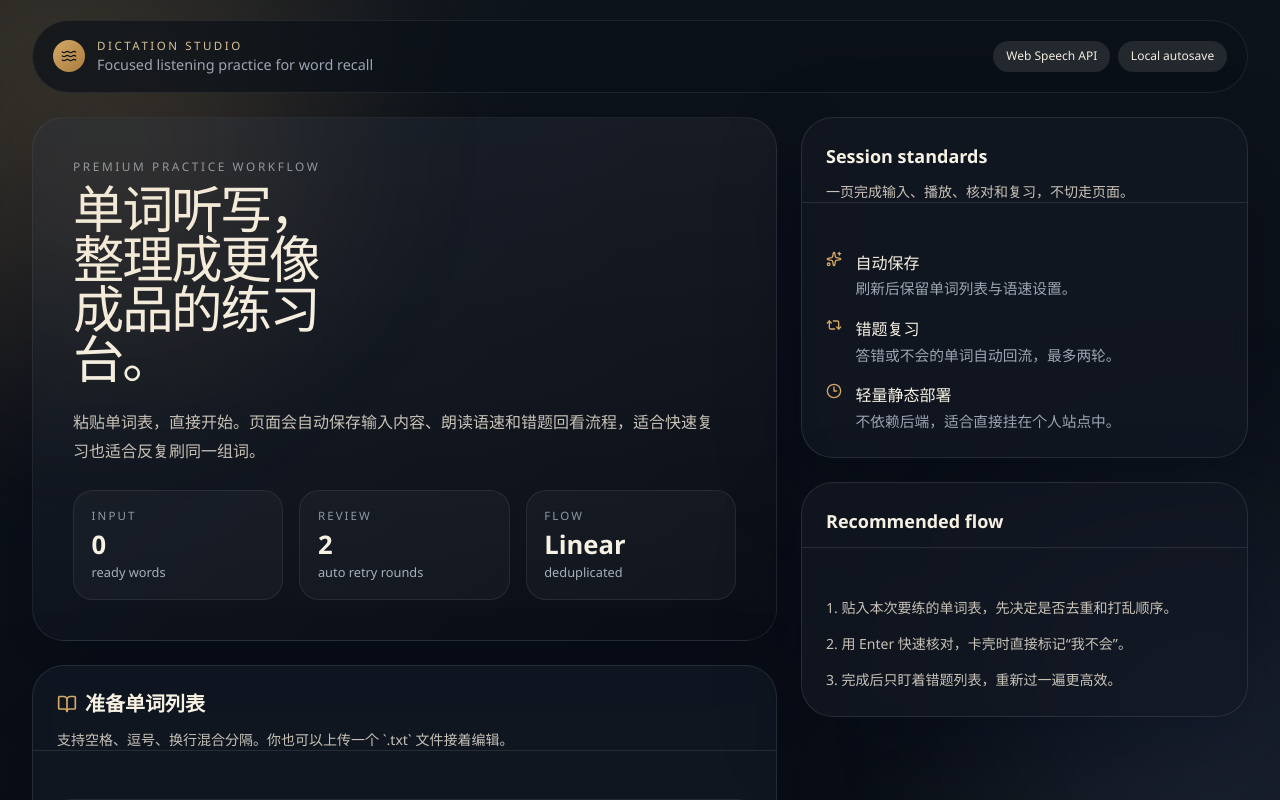
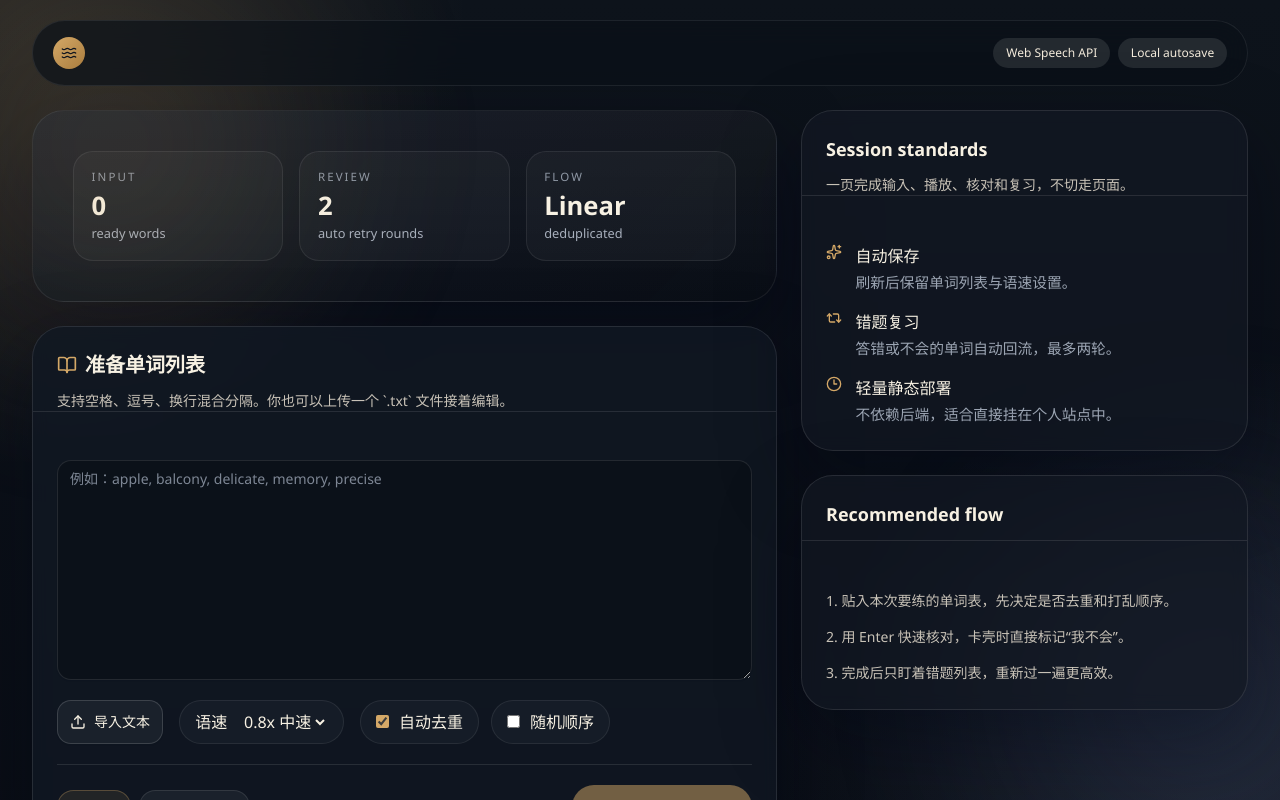
Before and after one commit to Xingyao82/dictation-web, a React (Vite) app: page / in a window 1280 px wide. Shown: the top 800 px of the page. Built offline with nearby package versions, Linux system fonts and the light colour scheme.

Commit message:
Remove extra hero copy from dictation

```diff
--- a/src/App.tsx
+++ b/src/App.tsx
@@ -312,10 +312,6 @@ function App() {
             <div className="premium-mark">
               <Waves className="h-4 w-4" />
             </div>
-            <div>
-              <p className="premium-kicker">Dictation Studio</p>
-              <p className="premium-subtle">Focused listening practice for word recall</p>
-            </div>
           </div>
           <div className="flex flex-wrap items-center gap-2">
             <Badge className="premium-badge border-0 bg-white/10 text-[#f4ecdc]">Web Speech API</Badge>
@@ -326,13 +322,6 @@ function App() {
         <section className="grid flex-1 gap-6 pb-8 pt-6 lg:grid-cols-[1.25fr_0.75fr]">
           <div className="space-y-6">
             <section className="premium-hero">
-              <div className="space-y-4">
-                <p className="section-label">Premium practice workflow</p>
-                <h1 className="premium-title">单词听写，整理成更像成品的练习台。</h1>
-                <p className="premium-copy">
-                  粘贴单词表，直接开始。页面会自动保存输入内容、朗读语速和错题回看流程，适合快速复习也适合反复刷同一组词。
-                </p>
-              </div>
 
               <div className="hero-metrics">
                 <div className="metric-card">
```
